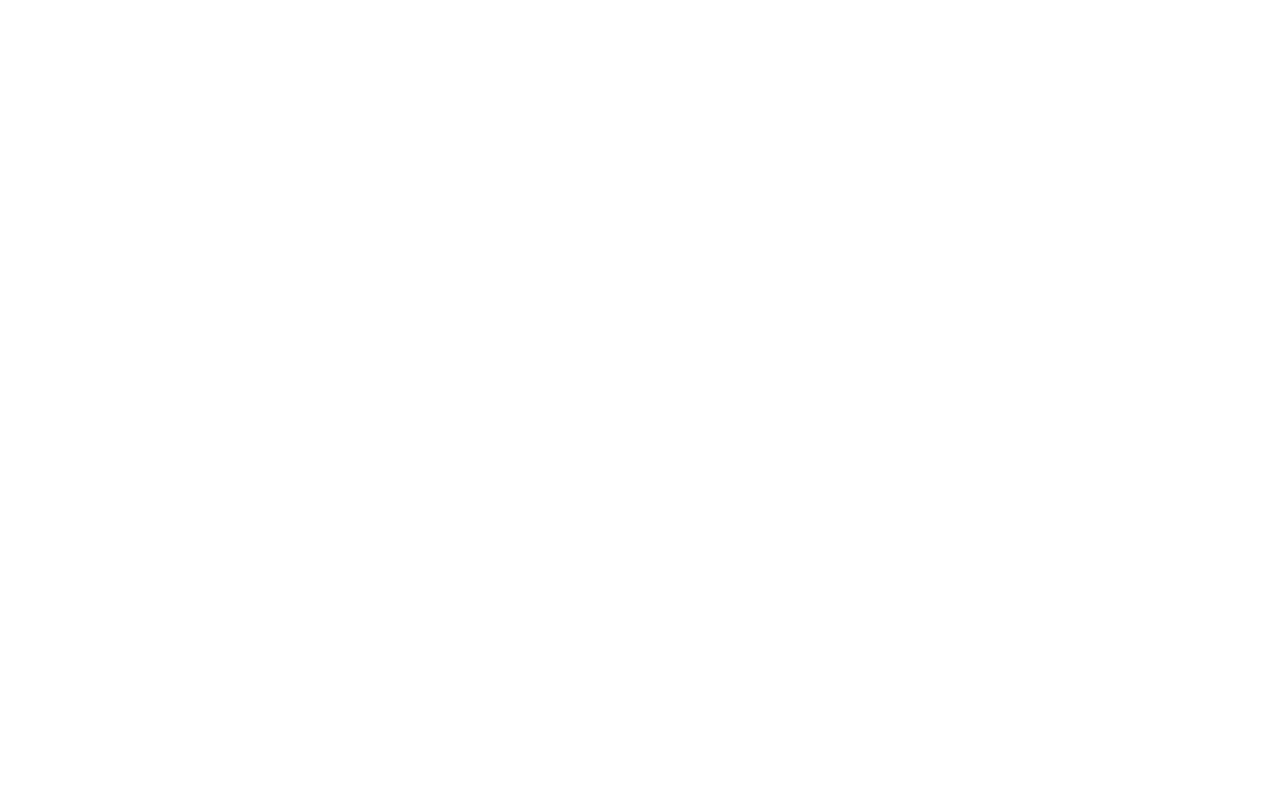
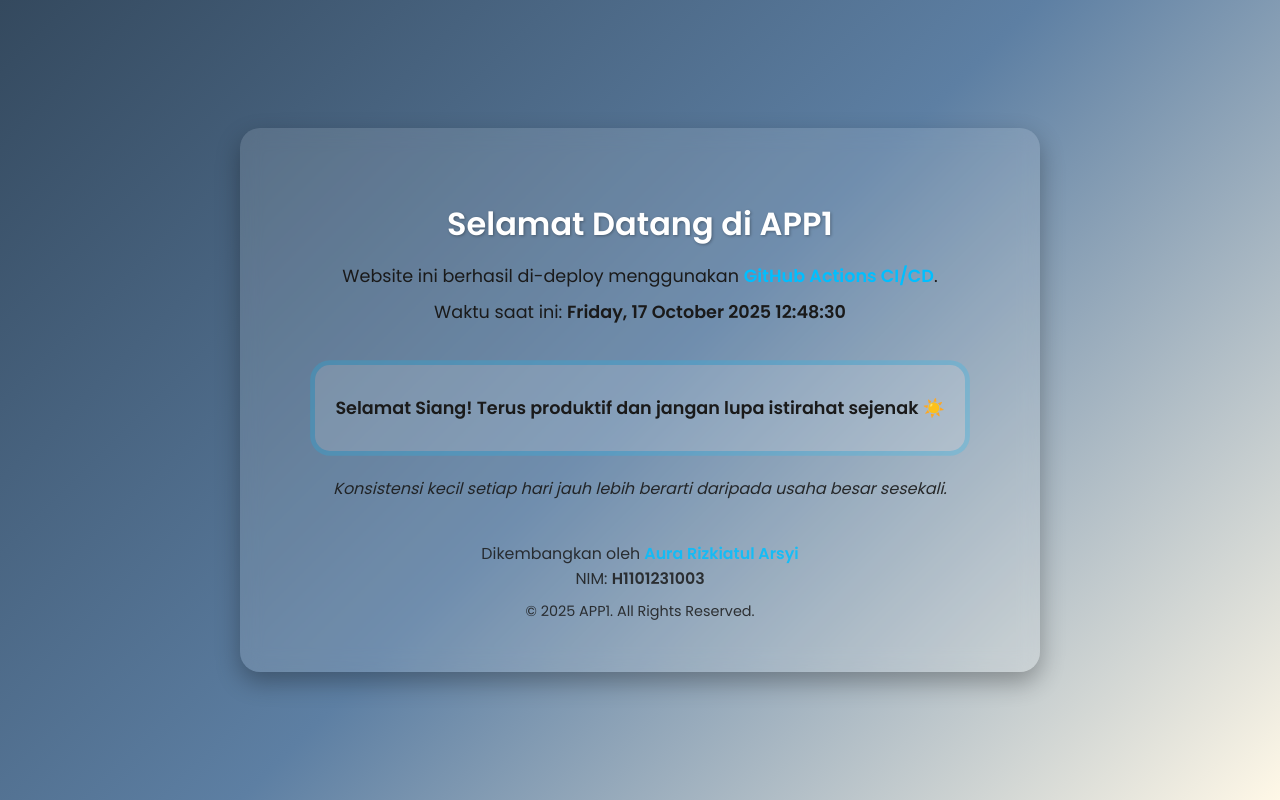
Before and after one commit to aurarsyi/repoweb1, a PHP site: page / in a window 1280 px wide. Before the commit the page is empty. Run offline with PHP 8.4, Linux system fonts and the light colour scheme.

Commit message:
Update index.php

```diff
--- a/index.php
+++ b/index.php
@@ -35,3 +35,126 @@ if ($hour >= 5 && $hour < 11) {
     $greeting = "Selamat Malam! Waktunya menenangkan diri dan beristirahat 🌙";
 }
 ?>
+<!DOCTYPE html>
+<html lang="id">
+<head>
+    <meta charset="UTF-8">
+    <meta name="viewport" content="width=device-width, initial-scale=1.0">
+    <title><?php echo $title; ?></title>
+    <style>
+        @import url('https://fonts.googleapis.com/css2?family=Poppins:wght@400;600&display=swap');
+
+        body {
+            font-family: 'Poppins', sans-serif;
+            background: <?php echo $bgColor; ?>;
+            color: <?php echo $textColor; ?>;
+            margin: 0;
+            padding: 0;
+            display: flex;
+            align-items: center;
+            justify-content: center;
+            min-height: 100vh;
+            transition: background 1s ease;
+        }
+
+        .card {
+            background: rgba(255, 255, 255, 0.12);
+            backdrop-filter: blur(10px);
+            border-radius: 20px;
+            box-shadow: 0 10px 25px rgba(0,0,0,0.3);
+            max-width: 700px;
+            width: 90%;
+            padding: 50px;
+            text-align: center;
+            animation: fadeInUp 1s ease;
+        }
+
+        h1 {
+            color: #FFFFFF;
+            font-size: 2em;
+            margin-bottom: 15px;
+            text-shadow: 1px 1px 3px rgba(0,0,0,0.3);
+        }
+
+        p {
+            font-size: 1.1em;
+            margin: 10px 0;
+        }
+
+        .info {
+            margin-top: 30px;
+            padding: 20px;
+            background: rgba(255, 255, 255, 0.15);
+            border-radius: 15px;
+            display: inline-block;
+            animation: pulse 3s infinite;
+        }
+
+        .highlight {
+            color: #00BFFF;
+            font-weight: 600;
+        }
+
+        .footer {
+            margin-top: 40px;
+            font-size: 0.9em;
+            opacity: 0.85;
+        }
+
+        @keyframes fadeInUp {
+            from {
+                opacity: 0;
+                transform: translateY(20px);
+            }
+            to {
+                opacity: 1;
+                transform: translateY(0);
+            }
+        }
+
+        @keyframes pulse {
+            0% { box-shadow: 0 0 0 0 rgba(0,191,255, 0.4); }
+            70% { box-shadow: 0 0 0 10px rgba(0,191,255, 0); }
+            100% { box-shadow: 0 0 0 0 rgba(0,191,255, 0); }
+        }
+
+        .quote {
+            margin-top: 25px;
+            font-style: italic;
+            font-size: 1em;
+            opacity: 0.9;
+        }
+    </style>
+</head>
+<body>
+    <div class="card">
+        <h1><?php echo $title; ?></h1>
+        <p>Website ini berhasil di-deploy menggunakan <span class="highlight">GitHub Actions CI/CD</span>.</p>
+        <p>Waktu saat ini: <strong><?php echo $date; ?></strong></p>
+
+        <div class="info">
+            <p><strong><?php echo $greeting; ?></strong></p>
+        </div>
+
+        <div class="quote">
+            <?php
+                // Pesan motivasi acak ringan
+                $quotes = [
+                    "Konsistensi kecil setiap hari jauh lebih berarti daripada usaha besar sesekali.",
+                    "Belajar bukan soal cepat, tapi soal terus melangkah.",
+                    "Kamu tidak harus hebat untuk memulai, tapi kamu harus memulai untuk menjadi hebat.",
+                    "Setiap kesulitan adalah tanda bahwa kamu sedang bertumbuh.",
+                    "Jangan takut gagal, takutlah jika kamu berhenti mencoba."
+                ];
+                echo $quotes[array_rand($quotes)];
+            ?>
+        </div>
+
+        <div class="footer">
+            <p>Dikembangkan oleh <span class="highlight"><?php echo $name; ?></span><br>
+            NIM: <strong><?php echo $nim; ?></strong></p>
+            &copy; <?php echo date('Y'); ?> APP1. All Rights Reserved.
+        </div>
+    </div>
+</body>
+</html>
```
